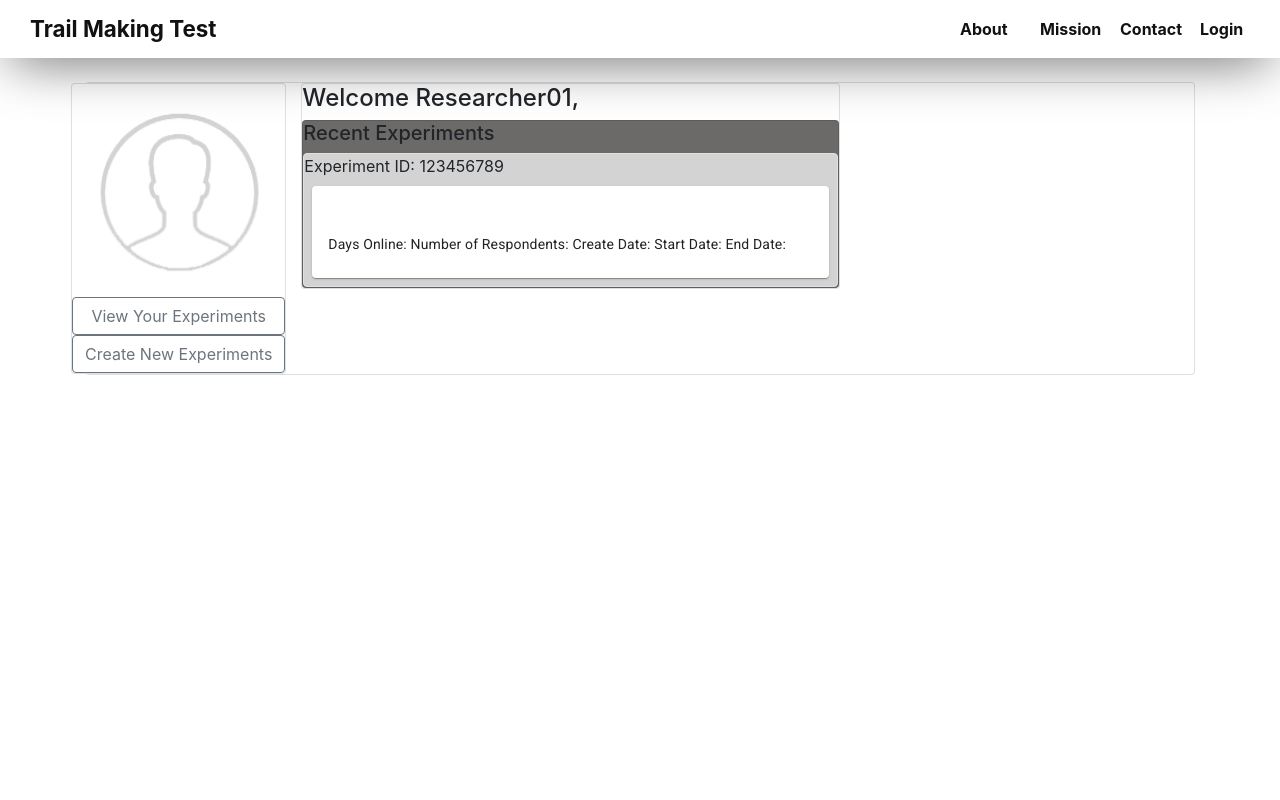
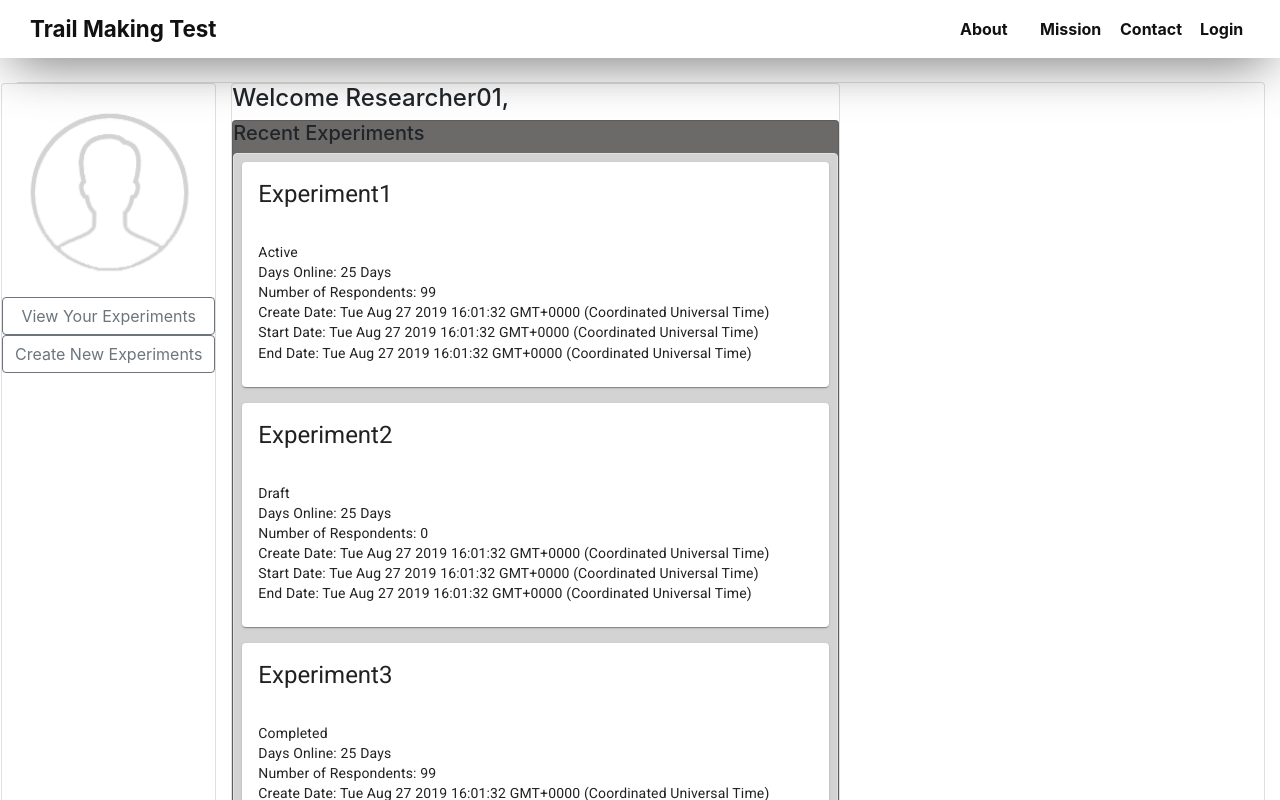
Before and after one commit to kevzzsk/TrailMakingTest, a React (Create React App) app: page /user-page in a window 1280 px wide. Built offline with nearby package versions, Linux system fonts and the light colour scheme.

Commit message:
Edited UserPage cards

```diff
--- a/src/components/UserPage.js
+++ b/src/components/UserPage.js
@@ -1,12 +1,18 @@
 import React, { Component } from 'react'
 import { Link } from 'react-router-dom';
 import UserPageCard from './UserPageCard';
+import exData from '../template/exData';
 
 class UserPage extends Component {
+    genCards = () => {
+        return exData.Experiments.map((item, index) => {
+            return (<Link to={`/user-page/view-experiments/${item.experimentID}`}><UserPageCard key={index} title={item.title} experimentID={item.experimentID} status={item.status} daysOnline={item.daysOnline} respondents={item.respondents} createDate={item.createDate} startDate={item.startDate} endDate={item.endDate}/></Link>)
+        })
+    }
 
 render() {
     return (
-            <div className="container">
+        <div className="container-fluid">
             <br />
             <div className="card">
                 <div className="row">
@@ -21,8 +27,7 @@ class UserPage extends Component {
                             <div className="card" style={{ backgroundColor: "#6b6a68" }}>
                                 <h5>Recent Experiments</h5>
                                 <div className="card border" style={{ backgroundColor: "#d3d3d3" }}>
-                                        <span>Experiment ID: 123456789</span>
-                                        <UserPageCard/>
+                                    {this.genCards()}
                                 </div>
                             </div>
                         </div>
--- a/src/components/UserPageCard.js
+++ b/src/components/UserPageCard.js
@@ -1,25 +1,30 @@
-import React from 'react';
-import {Card,CardHeader,CardContent, Typography} from '@material-ui/core';
+import React, { Component } from 'react';
+import { Card, CardHeader, CardContent, Typography } from '@material-ui/core';
 
-function UserPageCard(props) {
+class UserPageCard extends Component {
+    constructor(props) {
+        super(props)
+    }
+
+    render() {
         return (
             <div>
                 <Card className="m-2">
-                <CardHeader title={props.title} subheader={props.subheader} />
+                    <CardHeader title={this.props.title} />
                     <CardContent>
                         <Typography variant="body2">
-                        {props.status}
-                        Days Online: {props.daysOnline}
-                        Number of Respondents: {props.respondents}
-                        Create Date: {props.createDate}
-                        Start Date: {props.startDate}
-                        End Date: {props.endDate}
+                            {this.props.status}<br/>
+                            Days Online: {this.props.daysOnline}<br/>
+                            Number of Respondents: {this.props.respondents}<br/>
+                            Create Date: {this.props.createDate}<br/>
+                            Start Date: {this.props.startDate}<br/>
+                            End Date: {this.props.endDate}
                         </Typography>
                     </CardContent>
                 </Card>
             </div>
         )
     }
-
+}
 
 export default UserPageCard;
```
Lines whose indentation alone changed are shown as unchanged.
